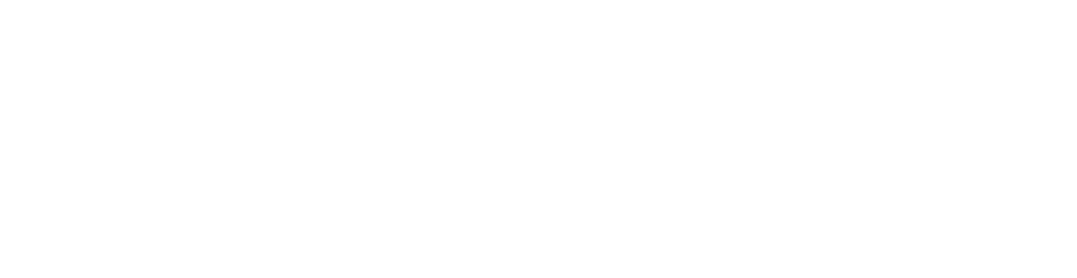
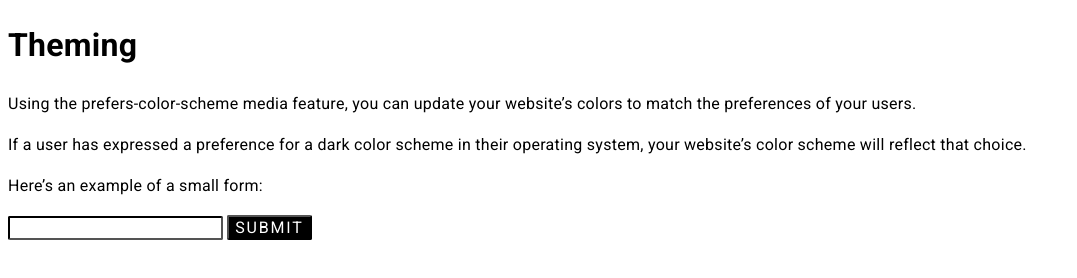
Before and after one commit to KunHwanAhn/theming-ex, a plain HTML site: page public/index.html in a window 1280 px wide. Shown: the whole page, without its empty margins (0-1077 px from the left). Drawn offline with Linux system fonts and the light colour scheme.

Commit message:
유저의 선호 테마 정보를 사용한 기본 테마 CSS 설정

```diff
--- a/public/index.html
+++ b/public/index.html
@@ -1,15 +1,29 @@
 <!DOCTYPE html>
 <html lang="ko">
+
 <head>
   <meta charset="UTF-8">
   <meta http-equiv="X-UA-Compatible" content="IE=edge">
   <meta name="viewport" content="width=device-width, initial-scale=1.0">
   <!-- <link rel="manifest" href="./manifest.json"> -->
-  <meta name="theme-color" content="#00D494">
+  <meta name="theme-color" content="#ffffff" media="(prefers-color-scheme: light)">
+  <meta name="theme-color" content="#000000" media="(prefers-color-scheme: dark)">
+  <link rel="stylesheet" href="../src/styles/index.css">
 
   <title>Theming</title>
 </head>
+
 <body>
+  <h1>Theming</h1>
+  <p>Using the prefers-color-scheme media feature, you can update your website’s colors to match the preferences of your
+    users.</p>
+  <p>If a user has expressed a preference for a dark color scheme in their operating system, your website’s color scheme
+    will reflect that choice.</p>
+  <p>Here’s an example of a small form:</p>
+  <input type="text">
+  <button>submit</button>
+
   <script src="../src/index.js"></script>
 </body>
+
 </html>
--- /dev/null
+++ b/src/styles/index.css
@@ -0,0 +1,45 @@
+@import url("https://fonts.googleapis.com/css2?family=Roboto:ital,wght@0,400;0,500;0,700;1,400;1,500&display=swap");
+
+body {
+  font-family: "Roboto", Arial, Helvetica, sans-serif;
+  line-height: 1.55;
+  letter-spacing: 0.03ch;
+  background-color: white;
+  color: black;
+}
+
+input {
+  font-size: 1rem;
+  background-color: white;
+  color: black;
+  border-color: black;
+  border-radius: 2px;
+}
+
+button {
+  font-family: "Roboto", Arial, Helvetica, sans-serif;
+  font-size: 1rem;
+  background-color: black;
+  color: white;
+  text-transform: uppercase;
+  letter-spacing: 0.2ch;
+  border-radius: 2px;
+}
+
+@media (prefers-color-scheme: dark) {
+  body {
+    background-color: black;
+    color: white;
+  }
+
+  input {
+    background-color: black;
+    color: white;
+    border-color: white;
+  }
+
+  button {
+    background-color: white;
+    color: black;
+  }
+}
```
